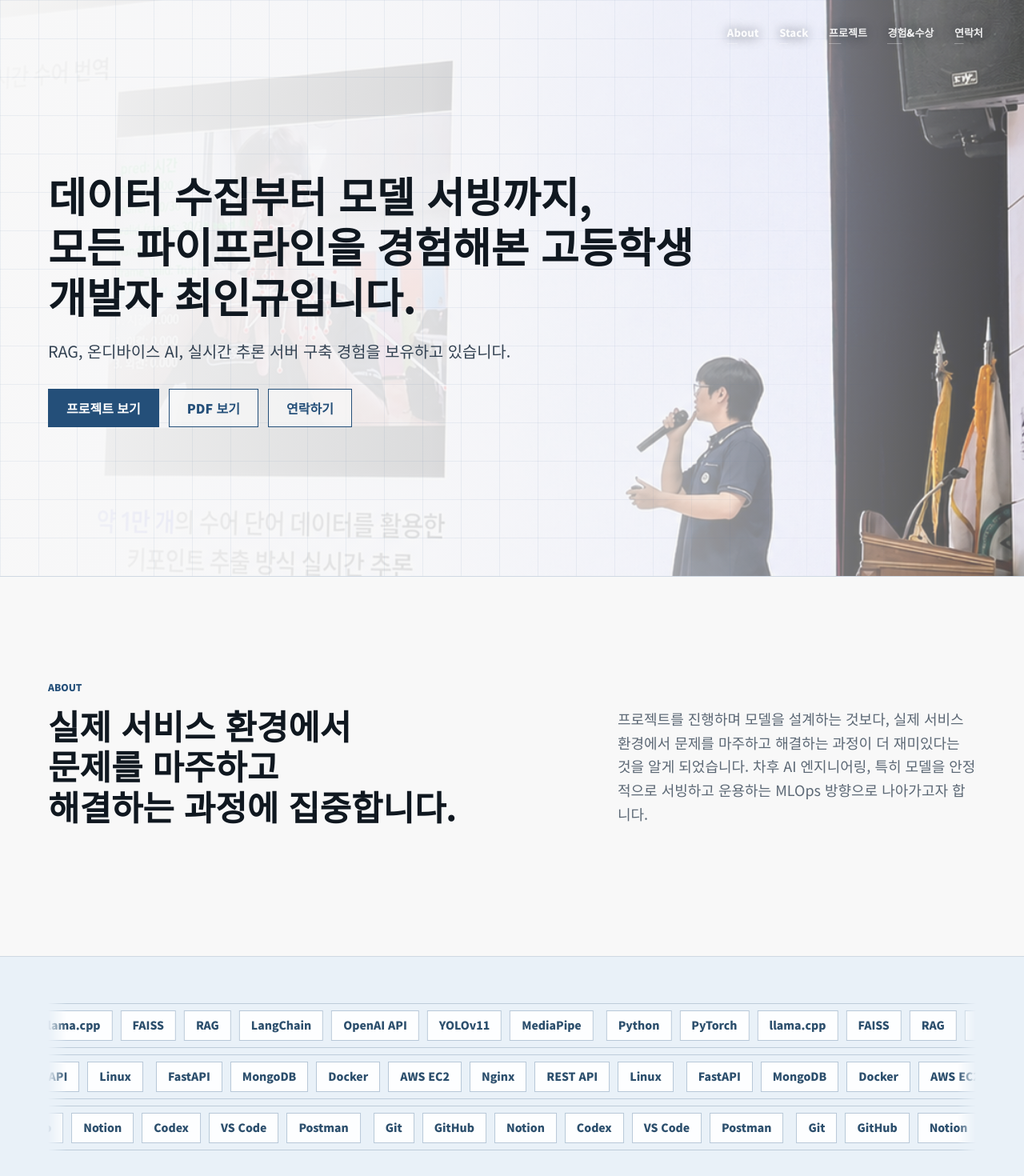
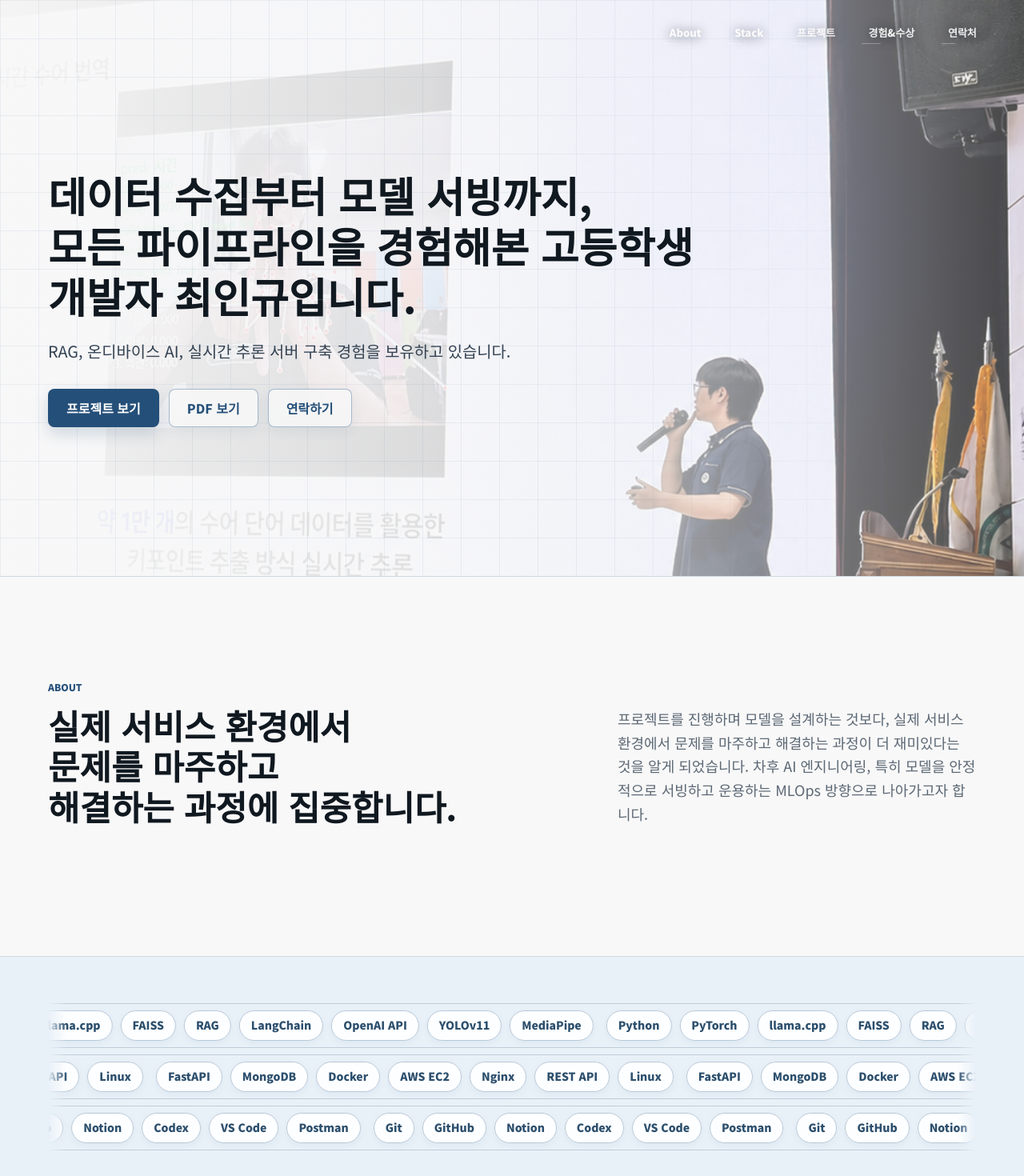
Before and after one commit to yeeeengyu/ingyuChoi_portfolio, a Next.js app: page / in a window 1280 px wide. Shown: the top 1470 px of the page at 80% size. Built offline with nearby package versions, Linux system fonts and the light colour scheme; no server answers.

Commit message:
Soften interactive control styles

```diff
--- a/app/globals.css
+++ b/app/globals.css
@@ -100,11 +100,14 @@ p {
   display: inline-flex;
   align-items: center;
   min-height: 38px;
+  padding: 0 8px;
+  border-radius: 6px;
   color: rgba(255, 255, 255, 0.9);
   font-size: 13px;
   font-weight: 850;
   text-shadow: 0 1px 14px rgba(16, 24, 32, 0.52);
   white-space: nowrap;
+  transition: background-color 160ms ease, color 160ms ease;
 }
 
 .partNav a::after {
@@ -126,9 +129,17 @@ p {
   transform: scaleX(1);
 }
 
+.partNav a:hover {
+  background: rgba(255, 255, 255, 0.1);
+}
+
 .bodyNav .partNav a {
   color: var(--blue-deep);
   text-shadow: none;
+}
+
+.bodyNav .partNav a:hover {
+  background: rgba(69, 111, 155, 0.1);
 }
 
 .bodyNav .partNav a::after {
@@ -233,20 +244,50 @@ p {
   justify-content: center;
   min-height: 48px;
   padding: 0 22px;
-  border: 1px solid var(--blue-deep);
-  font-weight: 850;
+  border: 1px solid transparent;
+  border-radius: 8px;
+  font-weight: 800;
   text-align: center;
   white-space: nowrap;
+  transition:
+    transform 180ms ease,
+    background-color 180ms ease,
+    border-color 180ms ease,
+    box-shadow 180ms ease,
+    color 180ms ease;
 }
 
 .button.primary {
   background: var(--blue-deep);
   color: white;
+  box-shadow: 0 8px 20px rgba(36, 79, 121, 0.2);
 }
 
 .button.ghost {
-  background: rgba(248, 248, 248, 0.72);
+  border-color: rgba(69, 111, 155, 0.46);
+  background: rgba(248, 248, 248, 0.82);
   color: var(--blue-deep);
+  box-shadow: 0 5px 16px rgba(36, 79, 121, 0.08);
+  backdrop-filter: blur(8px);
+}
+
+.button:hover {
+  transform: translateY(-2px);
+}
+
+.button.primary:hover {
+  background: #315f89;
+  box-shadow: 0 11px 24px rgba(36, 79, 121, 0.25);
+}
+
+.button.ghost:hover {
+  border-color: var(--blue);
+  background: white;
+  box-shadow: 0 9px 20px rgba(36, 79, 121, 0.13);
+}
+
+.button:active {
+  transform: translateY(0);
 }
 
 .section {
@@ -339,11 +380,13 @@ p {
   min-height: 38px;
   padding: 0 14px;
   border: 1px solid #b8c8d8;
+  border-radius: 999px;
   background: rgba(255, 255, 255, 0.9);
   color: #2c4f6d;
   font-size: 14px;
   font-weight: 850;
   white-space: nowrap;
+  box-shadow: 0 3px 10px rgba(36, 79, 121, 0.06);
 }
 
 @keyframes stackScroll {
@@ -537,6 +580,7 @@ p {
   min-height: 28px;
   padding: 0 9px;
   border: 1px solid #b8c8d8;
+  border-radius: 999px;
   background: rgba(255, 255, 255, 0.72);
   color: #2c4f6d;
   font-size: 12px;
@@ -547,14 +591,30 @@ p {
   display: inline-flex;
   align-items: center;
   justify-content: center;
+  gap: 8px;
   min-height: 42px;
   margin-top: 18px;
   padding: 0 16px;
-  border: 1px solid var(--blue-deep);
+  border: 1px solid rgba(69, 111, 155, 0.48);
+  border-radius: 8px;
+  background: rgba(255, 255, 255, 0.74);
   color: var(--blue-deep);
   font-size: 14px;
-  font-weight: 900;
+  font-weight: 850;
   text-align: center;
+  box-shadow: 0 5px 16px rgba(36, 79, 121, 0.08);
+  transition:
+    transform 180ms ease,
+    background-color 180ms ease,
+    border-color 180ms ease,
+    box-shadow 180ms ease,
+    color 180ms ease;
+}
+
+.resourceLink::after {
+  content: "\2197";
+  font-size: 15px;
+  line-height: 1;
 }
 
 .projectResource .resourceLink {
@@ -563,7 +623,14 @@ p {
 
 .resourceLink:hover {
   background: var(--blue-deep);
+  border-color: var(--blue-deep);
   color: white;
+  box-shadow: 0 9px 20px rgba(36, 79, 121, 0.2);
+  transform: translateY(-2px);
+}
+
+.resourceLink:active {
+  transform: translateY(0);
 }
 
 .experienceTimeline {
@@ -701,9 +768,7 @@ p {
 
 .contactList {
   display: grid;
-  border: 1px solid var(--line);
-  background: var(--line);
-  gap: 1px;
+  gap: 10px;
 }
 
 .contactList a {
@@ -713,11 +778,22 @@ p {
   align-items: center;
   min-height: 72px;
   padding: 18px 20px;
-  background: white;
+  border: 1px solid rgba(159, 177, 196, 0.7);
+  border-radius: 8px;
+  background: rgba(255, 255, 255, 0.86);
+  box-shadow: 0 4px 14px rgba(36, 79, 121, 0.06);
+  transition:
+    transform 180ms ease,
+    background-color 180ms ease,
+    border-color 180ms ease,
+    box-shadow 180ms ease;
 }
 
 .contactList a:hover {
-  background: #edf4fa;
+  border-color: rgba(69, 111, 155, 0.62);
+  background: white;
+  box-shadow: 0 9px 22px rgba(36, 79, 121, 0.11);
+  transform: translateX(4px);
 }
 
 .contactList span {
@@ -746,6 +822,33 @@ p {
 .footer a {
   color: var(--blue-deep);
   font-weight: 850;
+}
+
+.footer a:hover {
+  color: var(--blue);
+}
+
+.partNav a:focus-visible,
+.button:focus-visible,
+.resourceLink:focus-visible,
+.contactList a:focus-visible,
+.footer a:focus-visible {
+  outline: 3px solid rgba(69, 111, 155, 0.38);
+  outline-offset: 3px;
+}
+
+@media (prefers-reduced-motion: reduce) {
+  .button,
+  .resourceLink,
+  .contactList a {
+    transition: none;
+  }
+
+  .button:hover,
+  .resourceLink:hover,
+  .contactList a:hover {
+    transform: none;
+  }
 }
 
 @media (max-width: 980px) {
```
